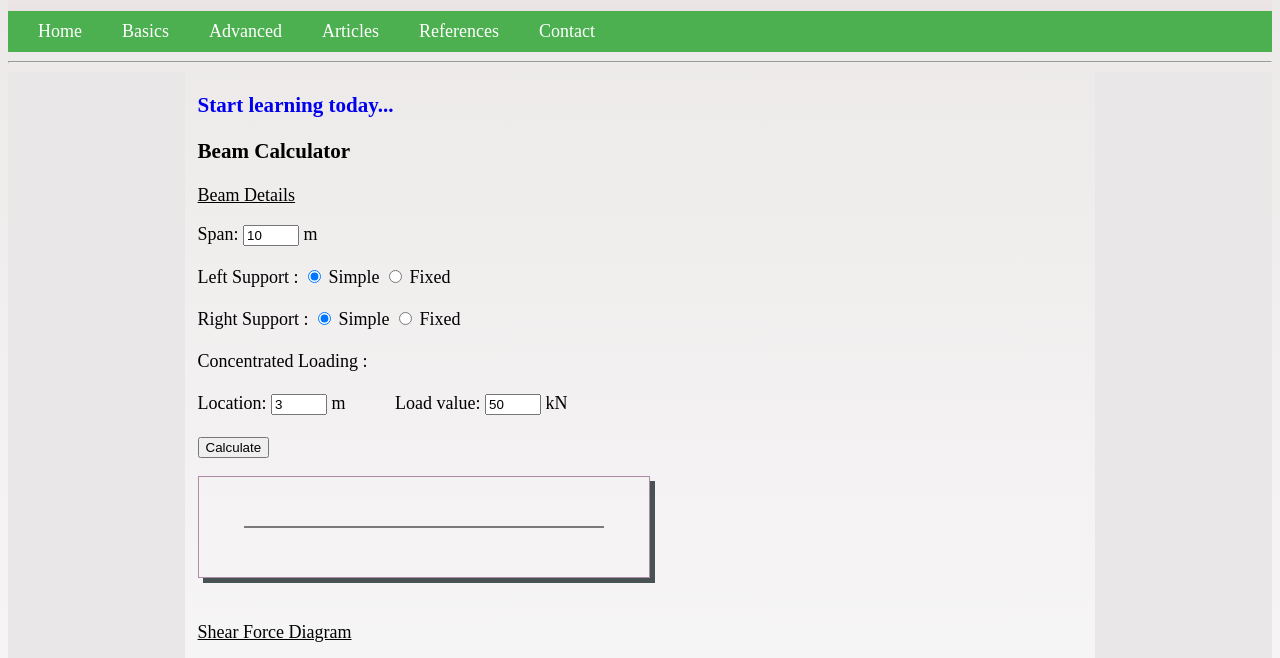
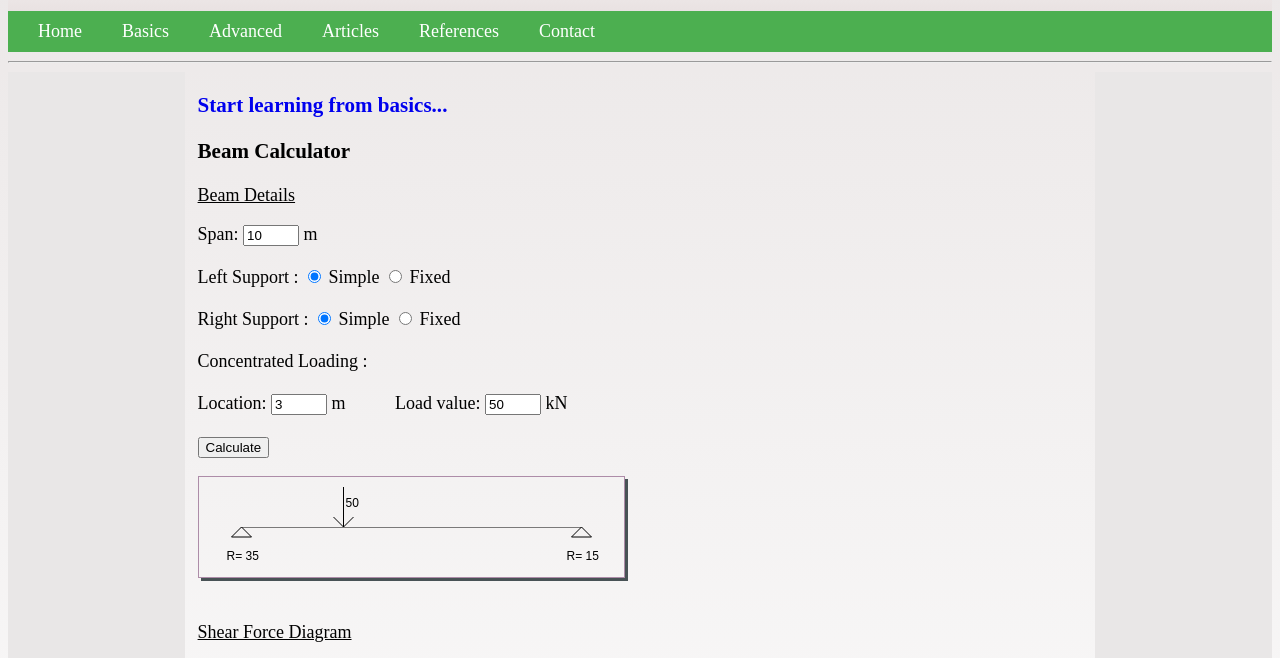
Before and after one commit to learnStructureEngineering/home, a plain HTML site: page index.html in a window 1280 px wide. Both pictures are taken after a click on the button "Calculate". Shown: the part 87-745 px from the top of the page. Drawn offline with Linux system fonts and the light colour scheme.

Commit message:
beam calculator v1

```diff
--- a/index.html
+++ b/index.html
@@ -38,7 +38,7 @@
         </div>
 
         <div class="column middleside">
-            <h3><a href="pages/basics.html">Start learning today...</a></h3>
+            <h3><a href="pages/basics.html">Start learning from basics...</a></h3>
 
             <h3>Beam Calculator</h3>
 
@@ -66,21 +66,24 @@
                     title="distance of concentrated load from left support" value="3">
                 <label for="">m</label>
                 <label for="">&emsp; &emsp; Load value:</label>
-                <input type="number" id="load" min="0" max="99" value="50">
+                <input type="number" id="load" min="0" max="99" value="50" >
                 <label for="">kN</label>
 
                 <br><br>
 
             </form>
             <button onclick="beamCalculator()"> Calculate </button>
-            <p id="para"></p>
+           <p id="para"></p>
 
-            <canvas id="beamCanvas" width="450" height="100"></canvas>
+            <canvas id="beamCanvas" width="425" height="100"></canvas>
 
             <br><br>
 
             <p><u>Shear Force Diagram</u> </p>
-            <canvas id="shearCanvas" width="450" height="150"> </canvas>
+            <canvas id="shearCanvas" width="425" height="100"> </canvas>
+            <br><br>
+            <p><u>Bending Moment Diagram</u> </p>
+            <canvas id="bendCanvas" width="425" height="100"> </canvas>
         </div>
 
         <div class="column rightside">
--- a/javaScriptDemo.js
+++ b/javaScriptDemo.js
@@ -1,3 +1,8 @@
+var span; var load; var loadPos;
+var scalex;
+var scaley;
+var ctx;
+
 var beamCanvas = document.getElementById("beamCanvas");
 var ctxbeam = beamCanvas.getContext("2d");
 var width = beamCanvas.width;
@@ -8,11 +13,37 @@ var starty = height / 2;
 
 drawLine(ctxbeam, startx, starty, endx, starty);
 
+drawLine(ctxbeam, startx, starty, startx + 10, starty + 10);
+drawLine(ctxbeam, startx + 10, starty + 10, startx - 10, starty + 10);
+drawLine(ctxbeam, startx - 10, starty + 10, startx, starty);
+drawLine(ctxbeam, endx, starty, endx + 10, starty + 10);
+drawLine(ctxbeam, endx + 10, starty + 10, endx - 10, starty + 10);
+drawLine(ctxbeam, endx - 10, starty + 10, endx, starty);
 
 function beamCalculator() {
-	var span = document.getElementById("span").value;
-	var load = document.getElementById("load").value;
-	var loadPos = document.getElementById("loadPos").value
+	span = parseInt(document.getElementById("span").value);
+	load = parseInt(document.getElementById("load").value);
+	loadPos = parseInt(document.getElementById("loadPos").value);
+
+	if (loadPos > span || loadPos < 0) {
+		alert("Load location should be greater than 0 and smaller than span.");
+		return;
+	}
+
+	//draw beam loading
+
+	ctxbeam.clearRect(0, 0, beamCanvas.width, beamCanvas.height / 2);
+	ctxbeam.clearRect(0, beamCanvas.height / 2+15, beamCanvas.width, beamCanvas.height / 2+15);
+	//drawLine(ctxbeam, startx, starty, endx, starty);
+	getScale(beamCanvas, load);
+	//document.getElementById("para").innerHTML= scalex;
+	drawLine(ctxbeam, startx + loadPos * scalex, starty, startx + loadPos * scalex, starty - load * scaley);
+	drawLine(ctxbeam, startx + loadPos * scalex, starty, startx + loadPos * scalex - 10, starty - 10);
+	drawLine(ctxbeam, startx + loadPos * scalex, starty, startx + loadPos * scalex + 10, starty - 10);
+	ctxbeam.font = "12px Arial";
+	ctxbeam.fillText(load, startx + loadPos * scalex + 2, starty - beamCanvas.height / 5,);
+
+
 	var rxnB = load * loadPos / span;
 	var rxnA = load - rxnB;
 
@@ -21,7 +52,8 @@ function beamCalculator() {
 	var sfl_right = rxnA - load;
 	var sfb = -rxnB
 
-	//document.getElementById("para").innerHTML = sfl_left;
+	ctxbeam.fillText("R= "+rxnA, startx-15 , starty + beamCanvas.height / 3,);
+	ctxbeam.fillText("R= "+rxnB, endx-15 , starty + beamCanvas.height / 3,);
 
 	//shear force diagram
 	var shearCanvas = document.getElementById("shearCanvas");
@@ -35,12 +67,15 @@ function beamCalculator() {
 
 	drawLine(ctxshear, startx, starty, endx, starty);
 
-	var scalex = (endx - startx) / span;
-	var scaley;
+	scalex = (endx - startx) / span;
+
+
 	if (rxnA > rxnB) {
 		scaley = 0.4 * height / rxnA;
 	}
 	else scaley = 0.4 * height / rxnB;
+
+
 
 
 	drawLine(ctxshear, startx, starty, startx, starty + sfa * scaley);
@@ -49,8 +84,45 @@ function beamCalculator() {
 	drawLine(ctxshear, startx + loadPos * scalex, starty + (sfl_left - load) * scaley, startx + span * scalex, starty + (sfl_left - load) * scaley);
 	drawLine(ctxshear, startx + span * scalex, starty + (sfl_left - load) * scaley, startx + span * scalex, starty);
 
+	//adding text
+	ctxshear.font = "12px Arial";
+	ctxshear.fillText(rxnA.toFixed(1), startx + loadPos * scalex + 2, starty + sfa * scaley);
+	ctxshear.fillText(rxnB.toFixed(1), startx + loadPos * scalex - 15, starty + (sfl_left - load) * scaley);
+
+	//bending moment diagram
+	var bendCanvas = document.getElementById("bendCanvas");
+	var ctxbend = bendCanvas.getContext("2d");
+	width = bendCanvas.width;
+	height = bendCanvas.height;
+	ctxbend.clearRect(0, 0, bendCanvas.width, bendCanvas.height);
+	startx = width / 10;
+	endx = 9 * width / 10;
+	starty = height / 4;
+	drawLine(ctxbend, startx, starty, endx, starty);
+
+	var moment_loc = load * loadPos * (span - loadPos) / span;
+	scalex = (endx - startx) / span;
+	scaley = 0.6 * height / moment_loc;
+
+
+
+
+	drawLine(ctxbend, startx, starty, startx + loadPos * scalex, starty + moment_loc * scaley);
+	drawLine(ctxbend, startx + loadPos * scalex, starty + moment_loc * scaley, startx + span * scalex, starty);
+	ctxbend.font = "12px Arial";
+	ctxbend.fillText(moment_loc.toFixed(1), startx + loadPos * scalex - 5, starty + moment_loc * scaley - 10);
 }
+function getScale(canvas, max_force) {
+	ctx = canvas.getContext("2d");
+	width = canvas.width;
+	height = canvas.height;
+	startx = width / 10;
+	endx = 9 * width / 10;
+	starty = height / 2;
 
+	scalex = (endx - startx) / span;
+	scaley = 0.4 * height / max_force;
+}
 function drawLine(ctx, x1, y1, x2, y2) {
 	ctx.beginPath();
 	ctx.moveTo(x1, y1);
--- a/myStyle.css
+++ b/myStyle.css
@@ -162,5 +162,5 @@ a:visited {
 canvas {
 
     border: 1px solid rgb(173, 140, 168);
-    box-shadow: 5px 5px rgb(72, 82, 85);
+    box-shadow: 3px 3px rgb(72, 82, 85);
 }
```
Also changed, not shown: pages/basics.html (+1 -1 lines), pages/basics_def.html (+1 -1 lines), pages/basics_hook.html (+1 -1 lines).
